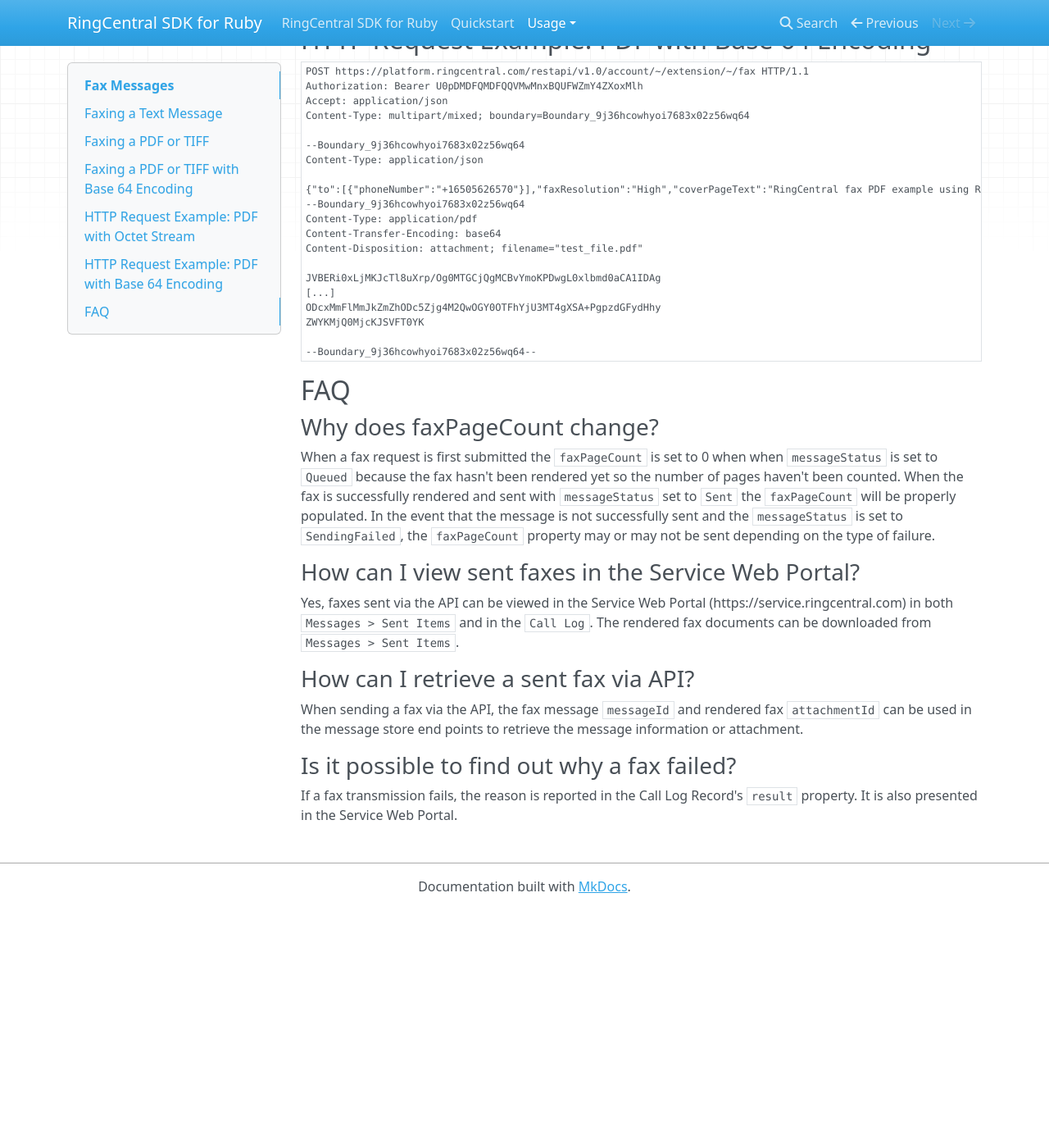
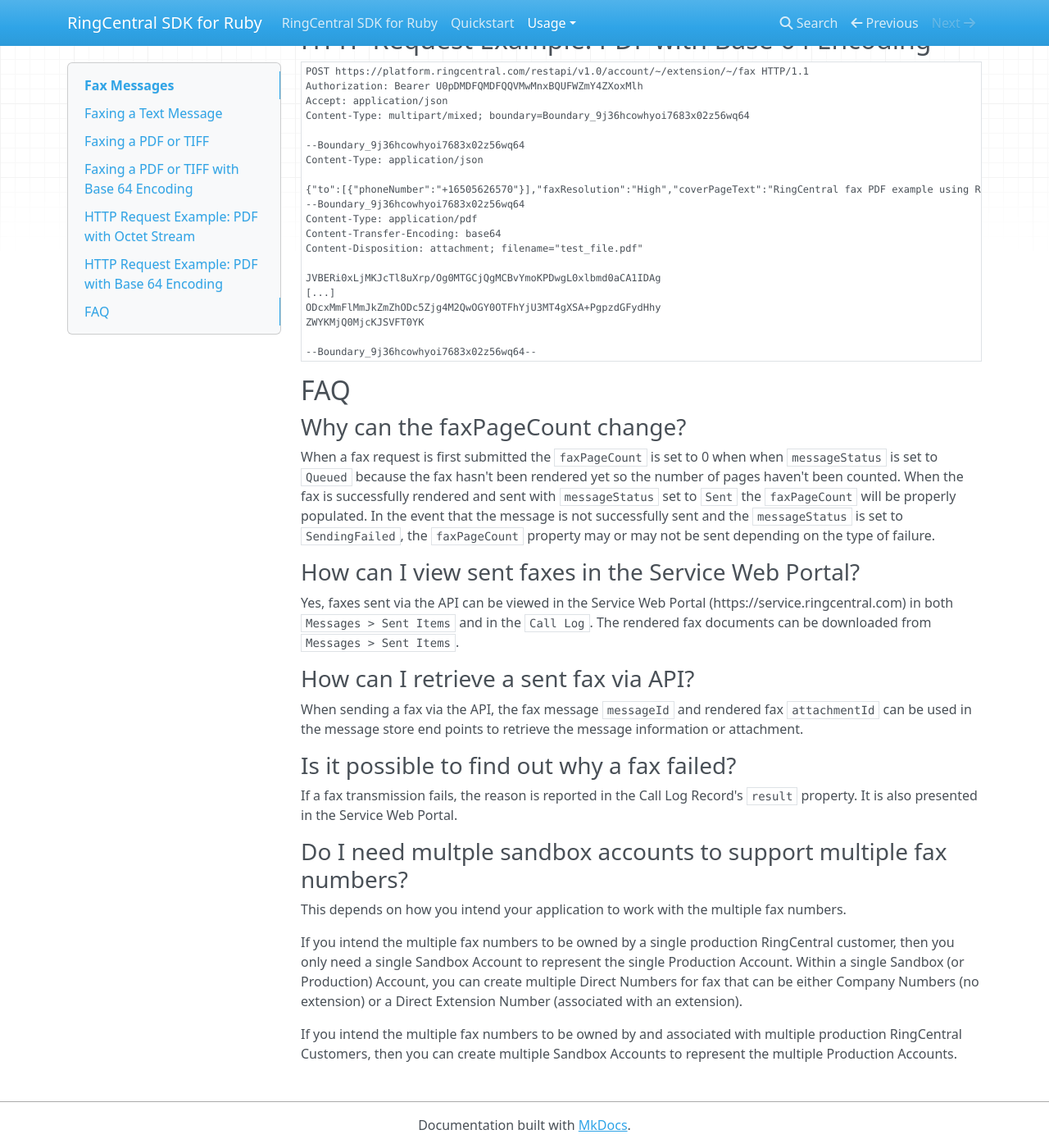
Before and after one commit to grokify/ringcentral-sdk-ruby, an MkDocs documentation site: the page built from docs/usage/messages/Fax-Messages.md, in a window 1280 px wide and 1400 px high, scrolled down 2221 px. Shown: the whole window at 82% size. Built offline with MkDocs 1.6.1, drawn with Linux system fonts in a browser that asks for light colours; nearby versions of some CDN libraries; before the commit the page ends 3330 px from its top, so only the background shows below that.

Commit message:
add to fax FAQ

```diff
--- a/docs/usage/messages/Fax-Messages.md
+++ b/docs/usage/messages/Fax-Messages.md
@@ -137,7 +137,7 @@
 
 ## FAQ
 
-### Why does faxPageCount change?
+### Why can the faxPageCount change?
 
 When a fax request is first submitted the `faxPageCount` is set to 0 when when `messageStatus` is set to `Queued` because the fax hasn't been rendered yet so the number of pages haven't been counted. When the fax is successfully rendered and sent with `messageStatus` set to `Sent` the `faxPageCount` will be properly populated. In the event that the message is not successfully sent and the `messageStatus` is set to `SendingFailed`, the `faxPageCount` property may or may not be sent depending on the type of failure.
 
@@ -152,3 +152,11 @@
 ### Is it possible to find out why a fax failed?
 
 If a fax transmission fails, the reason is reported in the Call Log Record's `result` property. It is also presented in the Service Web Portal.
+
+### Do I need multple sandbox accounts to support multiple fax numbers?
+
+This depends on how you intend your application to work with the multiple fax numbers.
+
+If you intend the multiple fax numbers to be owned by a single production RingCentral customer, then you only need a single Sandbox Account to represent the single Production Account. Within a single Sandbox (or Production) Account, you can create multiple Direct Numbers for fax that can be either Company Numbers (no extension) or a Direct Extension Number (associated with an extension).
+
+If you intend the multiple fax numbers to be owned by and associated with multiple production RingCentral Customers, then you can create multiple Sandbox Accounts to represent the multiple Production Accounts.
```
